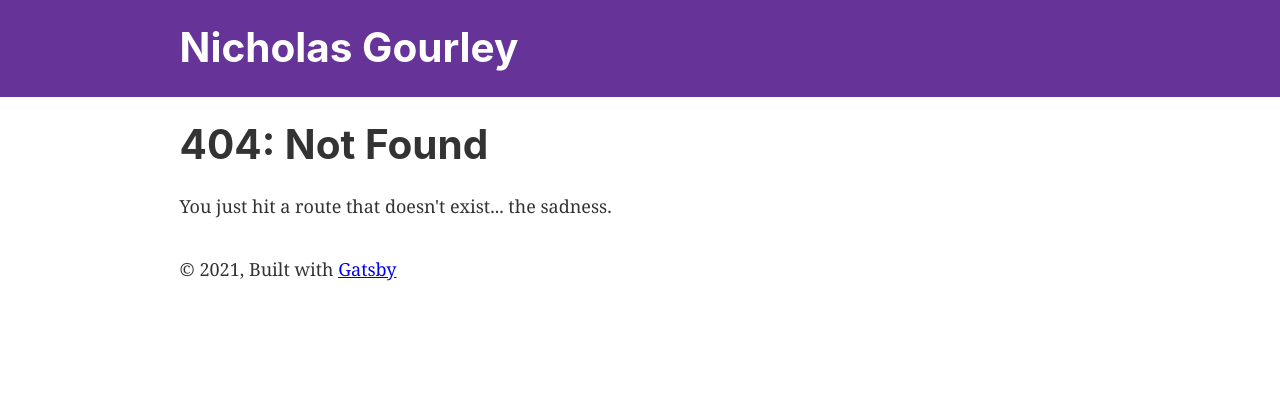
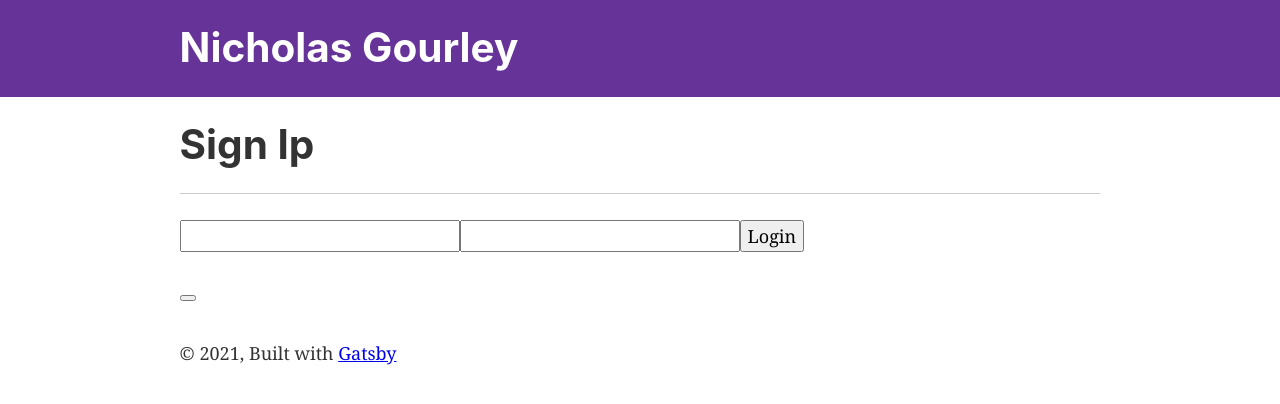
Before and after one commit to nickgourley/nickgourley-gatsby-2021, a Gatsby site: page /sign-in in a window 1280 px wide. Before the commit this address had no page. Built offline with nearby package versions, Linux system fonts and the light colour scheme; Gatsby itself is replaced by a stand-in of ours; no server answers.

Commit message:
Building out skeleton website. Added firebase to context & themeprovider for darkmode.

```diff
--- a/gatsby-browser.js
+++ b/gatsby-browser.js
@@ -1,8 +1,18 @@
-const React = require("react")
-const Layout = require("./src/components/layout").default
+import React from "react";
+import { ThemeProvider } from "./src/context/ThemeContext";
+import Firebase, { FirebaseContext } from "./src/components/Firebase";
+import Layout from "./src/components/layout";
 
-exports.wrapPageElement = ({ element, props }) => {
+export const wrapPageElement = ({ element, props }) => {
   // props provide same data to Layout as Page element will get
   // including location, data, etc - you don't need to pass it
   return <Layout {...props}>{element}</Layout>
 }
+
+export const wrapRootElement = ({ element }) => (
+    <FirebaseContext.Provider
+        value={new Firebase()}
+    >
+        <ThemeProvider>{element}</ThemeProvider>
+    </FirebaseContext.Provider>
+  )
--- a/package.json
+++ b/package.json
@@ -5,6 +5,7 @@
   "version": "0.1.0",
   "author": "Kyle Mathews <mathews.kyle@gmail.com>",
   "dependencies": {
+    "firebase": "^8.2.2",
     "gatsby": "^2.26.1",
     "gatsby-image": "^2.5.0",
     "gatsby-plugin-manifest": "^2.6.1",
--- /dev/null
+++ b/src/components/Firebase/context.js
@@ -0,0 +1,5 @@
+import React from 'react';
+
+const FirebaseContext = React.createContext(null);
+
+export default FirebaseContext;
--- /dev/null
+++ b/src/components/Firebase/firebase.js
@@ -0,0 +1,37 @@
+import app from "firebase/app";
+import 'firebase/auth';
+
+const config = {
+    apiKey: process.env.GATSBY_API_KEY,
+    authDomain: process.env.GATSBY_AUTH_DOMAIN,
+    projectId: process.env.GATSBY_PROJECT_ID,
+    storageBucket: process.env.GATSBY_STORAGE_BUCKET,
+    messagingSenderId: process.env.GATSBY_MESSAGING_SENDER_ID,
+    appId: process.env.GATSBY_APP_ID,
+    measurementId: process.env.GATSBY_MEASUREMENT_ID
+}
+
+class Firebase {
+    constructor() {
+      app.initializeApp(config);
+
+      this.auth = app.auth();
+    }
+
+    // *** Auth API ***
+
+    doCreateUserWithEmailAndPassword = (email, password) =>
+      this.auth.createUserWithEmailAndPassword(email, password);
+
+    doSignInWithEmailAndPassword = (email, password) =>
+      this.auth.signInWithEmailAndPassword(email, password);
+
+    doSignOut = () => this.auth.signOut();
+
+    doPasswordReset = email => this.auth.sendPasswordResetEmail(email);
+
+    doPasswordUpdate = password =>
+      this.auth.currentUser.updatePassword(password);
+  }
+
+  export default Firebase;
--- /dev/null
+++ b/src/components/Firebase/index.js
@@ -0,0 +1,6 @@
+import FirebaseContext from './context';
+import Firebase from './firebase';
+
+export default Firebase;
+
+export { FirebaseContext };
--- a/src/components/layout.tsx
+++ b/src/components/layout.tsx
@@ -7,9 +7,11 @@
 import React, { FC, ReactNode } from "react";
 import PropTypes from "prop-types";
 import { useStaticQuery, graphql } from "gatsby";
+import ThemeContext from "../context/ThemeContext";
 
 import Header from "./header";
 import "./layout.css";
+import "./test.css";
 
 interface HeaderData {
   site: {
@@ -19,7 +21,7 @@ interface HeaderData {
   }
 };
 
-const Layout: FC<{ children: ReactNode }> = ({children}) => {
+const Layout = ({children}) => {
   const data: HeaderData = useStaticQuery(graphql`
     query SiteTitleQuery {
       site {
@@ -31,7 +33,9 @@ const Layout: FC<{ children: ReactNode }> = ({children}) => {
   `);
 
   return (
-    <>
+  <ThemeContext.Consumer>
+    {themeContext => (
+      <div className={themeContext.dark ? 'dark' : 'light'}>
         <Header siteTitle={data.site.siteMetadata?.title || `Title`} />
         <div
           style={{
@@ -41,6 +45,7 @@ const Layout: FC<{ children: ReactNode }> = ({children}) => {
           }}
         >
           <main>{children}</main>
+          <button onClick={themeContext.toggleDark}></button>
           <footer style={{
             marginTop: `2rem`
           }}>
@@ -49,7 +54,10 @@ const Layout: FC<{ children: ReactNode }> = ({children}) => {
             <a href="https://www.gatsbyjs.com">Gatsby</a>
           </footer>
         </div>
-    </>
+      </div>
+    )}
+  </ThemeContext.Consumer>
+
   );
 };
 
--- /dev/null
+++ b/src/components/sign-up-form.tsx
@@ -0,0 +1,29 @@
+import React from "react";
+
+const SignUpForm = (props) => {
+    const handleLogin = (e) => {
+        e.preventDefault();
+        console.log(e.target.username.value, e.target.password.value);
+        if(props.firebase) {
+            const username = e.target.username.value;
+            const password = e.target.password.value;
+            props.firebase.doSignInWithEmailAndPassword(username, password)
+                .then((user)=> {
+                    console.log('success');
+                    console.log(user);
+                })
+                .catch((error) => {
+                    console.log(error);
+                })
+        }
+      }
+    return (
+        <form onSubmit={handleLogin}>
+          <input name="username" />
+          <input name="password" type="password" />
+          <button>Login</button>
+        </form>
+    );
+}
+
+export default SignUpForm;
--- /dev/null
+++ b/src/components/test.css
@@ -0,0 +1,7 @@
+.dark {
+    background: black;
+}
+
+.light {
+    background: white;
+}
--- /dev/null
+++ b/src/context/ThemeContext.js
@@ -0,0 +1,38 @@
+import React, { useState, useEffect } from "react";
+
+const defaultState = {
+    dark: false,
+    toggleDark: () => {},
+}
+
+const ThemeContext = React.createContext(defaultState)
+
+const ThemeProvider = ({ children }) => {
+    const [dark, setDark] = useState(false);
+
+
+const toggleDark = () => {
+    localStorage.setItem("dark", JSON.stringify(!dark))
+    setDark(!dark);
+}
+
+useEffect(() => {
+    const isDark = JSON.parse(localStorage.getItem("dark"));
+    if(isDark) {
+        setDark(isDark);
+    }
+}, [])
+
+return (
+    <ThemeContext.Provider
+        value={{dark, toggleDark}}
+    >
+        {children}
+    </ThemeContext.Provider>
+);
+
+}
+
+export default ThemeContext;
+
+export { ThemeProvider };
--- /dev/null
+++ b/src/pages/sign-in.tsx
@@ -0,0 +1,17 @@
+import React from "react";
+import SignUpForm from "../components/sign-up-form";
+import { FirebaseContext } from "../components/Firebase"
+
+const SignInPage = () => {
+    return (
+        <div>
+            <h1>Sign Ip</h1>
+            <hr />
+            <FirebaseContext.Consumer>
+                {firebase => <SignUpForm firebase={firebase} />}
+            </FirebaseContext.Consumer>
+        </div>
+    );
+}
+
+export default SignInPage;
```
Also changed, not shown: 2 other files. Lines whose indentation alone changed are shown as unchanged.
